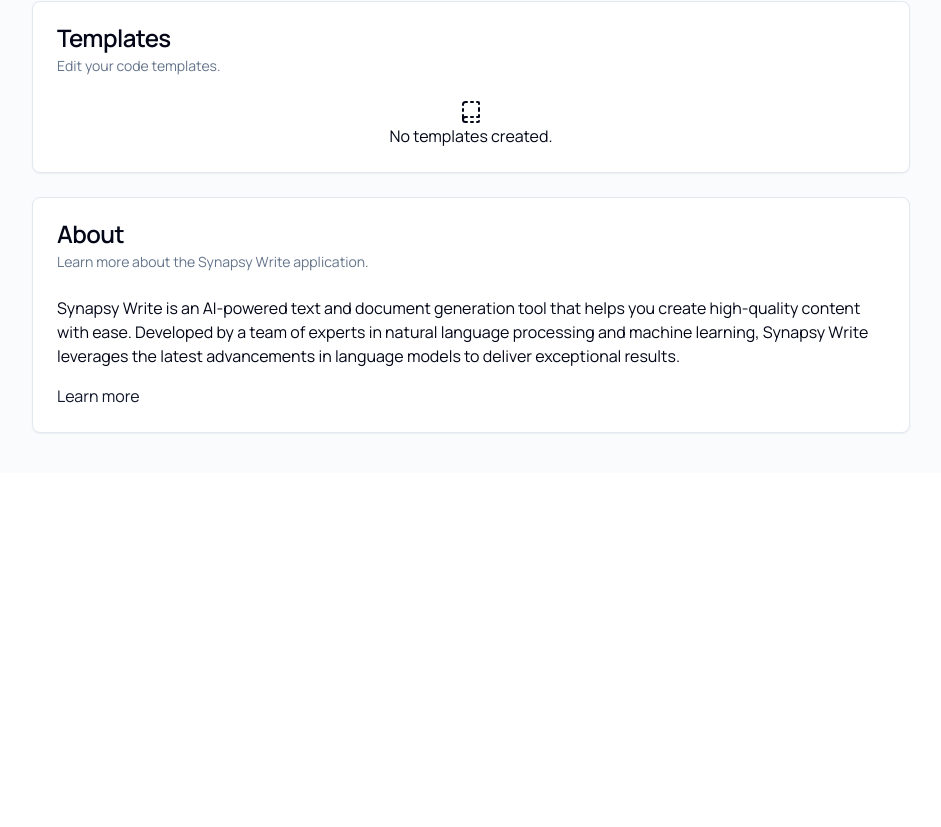
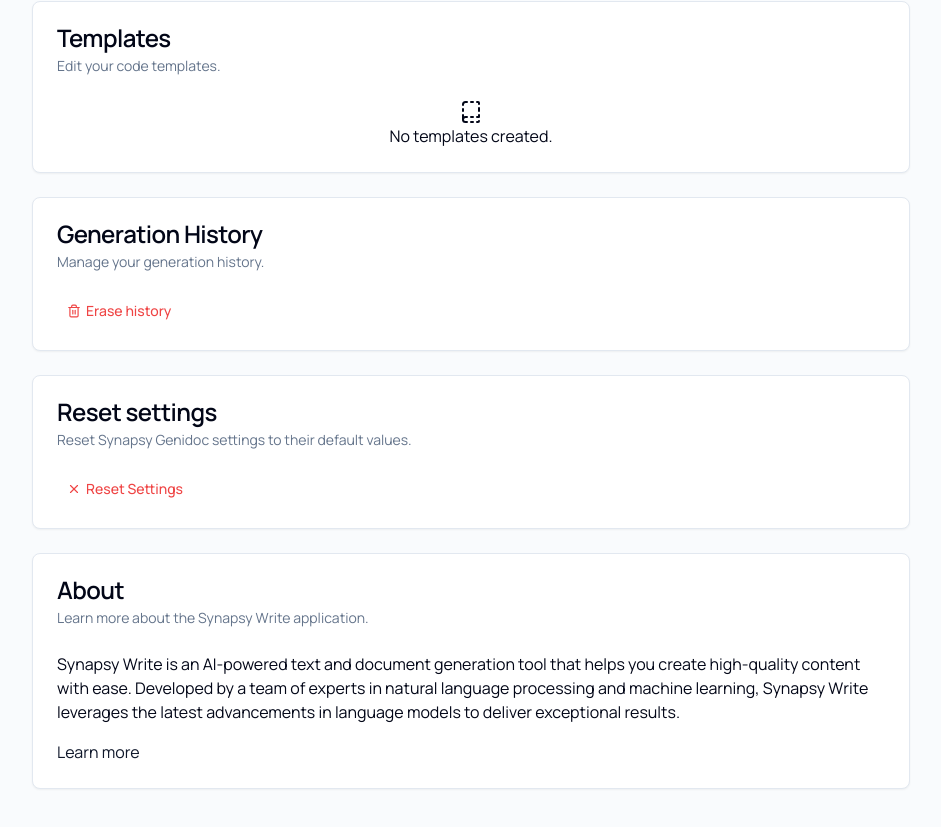
Before and after one commit to synapsy-ai/genidoc, a Next.js app: page /settings in a window 1280 px wide. Shown: the part 709-1536 px from the top of the page, without its empty margins (306-1247 px from the left). Before the commit the page ends 1182 px from the top, so only its background shows below. Built offline with nearby package versions, Linux system fonts and the light colour scheme.

Commit message:
Added Reset History and Settings sections

```diff
--- a/app/settings/page.tsx
+++ b/app/settings/page.tsx
@@ -1,5 +1,5 @@
 "use client";
-import { BookTemplate, Laptop, Moon, Sun } from "lucide-react";
+import { BookTemplate, Laptop, Moon, Sun, Trash2, X } from "lucide-react";
 import Link from "next/link";
 import { Button } from "@/components/ui/button";
 import { useTheme } from "next-themes";
@@ -20,6 +20,19 @@
 import { loadTemplates } from "@/lib/template";
 import { useState } from "react";
 import TemplateItem from "@/components/template-item";
+import {
+  AlertDialog,
+  AlertDialogAction,
+  AlertDialogCancel,
+  AlertDialogContent,
+  AlertDialogDescription,
+  AlertDialogFooter,
+  AlertDialogHeader,
+  AlertDialogTitle,
+  AlertDialogTrigger,
+} from "@/components/ui/alert-dialog";
+import { resetGenerations } from "@/lib/generation";
+import { resetSettings } from "@/lib/settings";
 export default function SettingsPage() {
   const { setTheme } = useTheme();
   let templates = loadTemplates();
@@ -91,7 +104,6 @@
               </div>
             </CardContent>
           </Card>
-
           <Card>
             <CardHeader>
               <CardTitle>OpenAI Models</CardTitle>
@@ -163,6 +175,83 @@
           </Card>
           <Card>
             <CardHeader>
+              <CardTitle>Generation History</CardTitle>
+              <CardDescription>Manage your generation history.</CardDescription>
+            </CardHeader>
+            <CardContent>
+              <AlertDialog>
+                <AlertDialogTrigger asChild>
+                  <Button className="h-auto py-1 px-1" variant="destructive">
+                    <Trash2 height={14} />
+                    <p>Erase history</p>
+                  </Button>
+                </AlertDialogTrigger>
+                <AlertDialogContent>
+                  <AlertDialogHeader>
+                    <AlertDialogTitle>
+                      Are you absolutely sure?
+                    </AlertDialogTitle>
+                    <AlertDialogDescription>
+                      This action cannot be undone. This will permanently delete
+                      your history and remove your Generation data.
+                    </AlertDialogDescription>
+                  </AlertDialogHeader>
+                  <AlertDialogFooter>
+                    <AlertDialogCancel>Cancel</AlertDialogCancel>
+                    <AlertDialogAction
+                      onClick={() => {
+                        resetGenerations();
+                      }}
+                    >
+                      Continue
+                    </AlertDialogAction>
+                  </AlertDialogFooter>
+                </AlertDialogContent>
+              </AlertDialog>
+            </CardContent>
+          </Card>
+          <Card>
+            <CardHeader>
+              <CardTitle>Reset settings</CardTitle>
+              <CardDescription>
+                Reset Synapsy Genidoc settings to their default values.
+              </CardDescription>
+            </CardHeader>
+            <CardContent>
+              <AlertDialog>
+                <AlertDialogTrigger asChild>
+                  <Button className="h-auto py-1 px-1" variant="destructive">
+                    <X height={14} />
+                    <p>Reset Settings</p>
+                  </Button>
+                </AlertDialogTrigger>
+                <AlertDialogContent>
+                  <AlertDialogHeader>
+                    <AlertDialogTitle>
+                      Are you absolutely sure?
+                    </AlertDialogTitle>
+                    <AlertDialogDescription>
+                      This action cannot be undone. This will permanently delete
+                      your settings and reset them back to their default values.
+                    </AlertDialogDescription>
+                  </AlertDialogHeader>
+                  <AlertDialogFooter>
+                    <AlertDialogCancel>Cancel</AlertDialogCancel>
+                    <AlertDialogAction
+                      onClick={() => {
+                        resetSettings();
+                      }}
+                    >
+                      Continue
+                    </AlertDialogAction>
+                  </AlertDialogFooter>
+                </AlertDialogContent>
+              </AlertDialog>
+            </CardContent>
+          </Card>
+
+          <Card>
+            <CardHeader>
               <CardTitle>About</CardTitle>
               <CardDescription>
                 Learn more about the Synapsy Write application.
```
